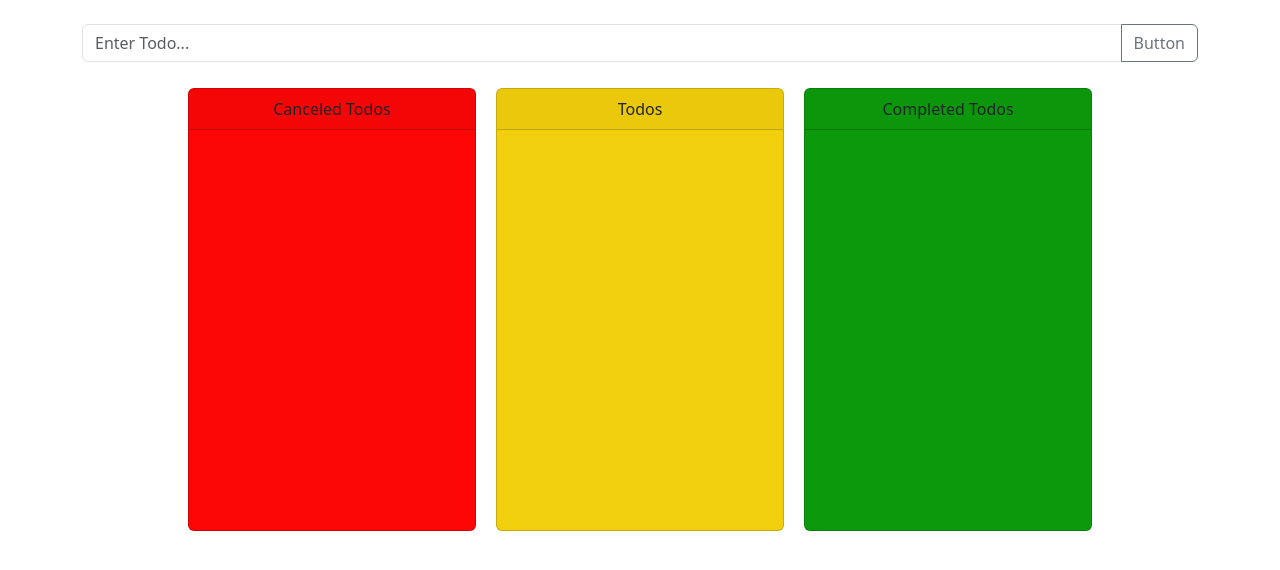
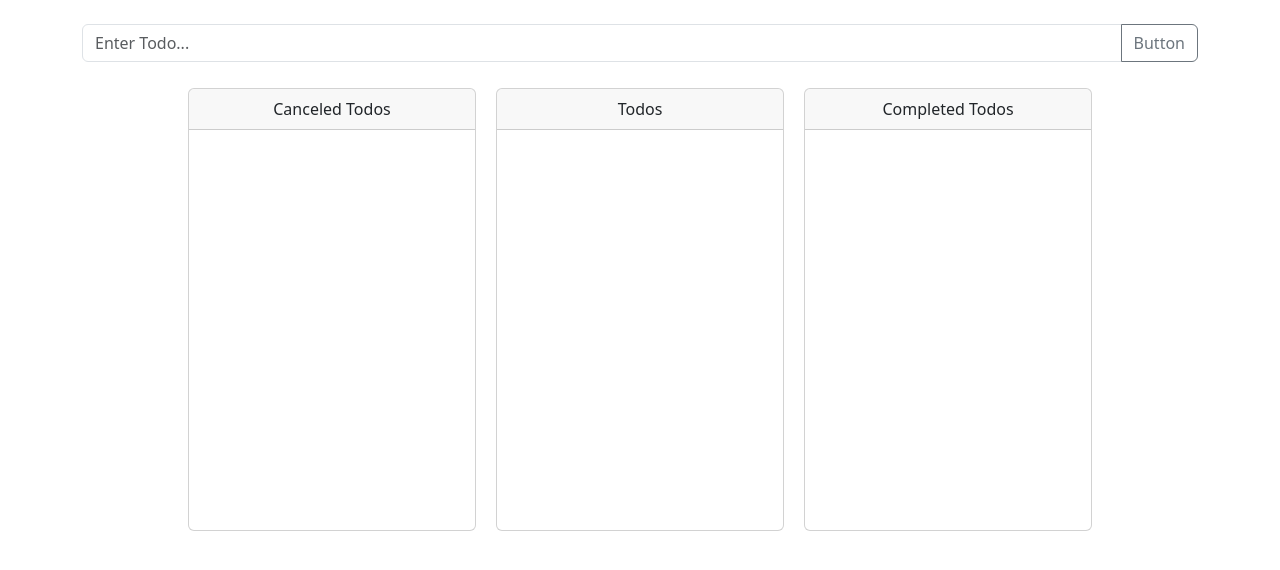
Before and after one commit to AMINHAQUE-006/Todo-App, a plain HTML site: page index.html in a window 1280 px wide. Drawn offline with nearby package versions, Linux system fonts and the light colour scheme.

Commit message:
make some changes in style

```diff
--- a/index.html
+++ b/index.html
@@ -17,7 +17,7 @@
               </div>
         </div>
           <div class="card-container">
-            <div class="card" style="width: 18rem; background-color: rgb(252, 6, 6);">
+            <div class="card" style="width: 18rem;">
                 <div class="card-header">
                   Canceled Todos
                 </div>
@@ -25,7 +25,7 @@
                   <!-- deleted todos -->
                 </ul>
               </div>
-            <div class="card" style="width: 18rem; background-color: rgb(241, 207, 13);">
+            <div class="card" style="width: 18rem;">
                 <div class="card-header">
                   Todos
                 </div>
@@ -33,7 +33,7 @@
                   <!-- todo list -->
                 </ul>
               </div>
-            <div class="card" style="width: 18rem; background-color: rgb(12, 154, 12);">
+            <div class="card" style="width: 18rem;">
                 <div class="card-header">
                   Completed Todos
                 </div>
```
